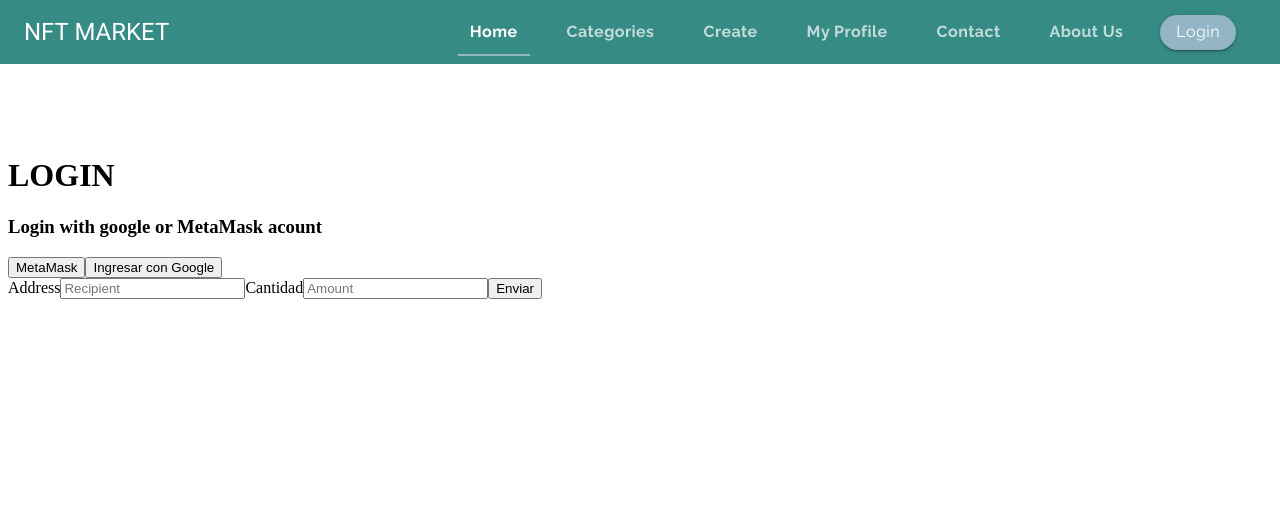
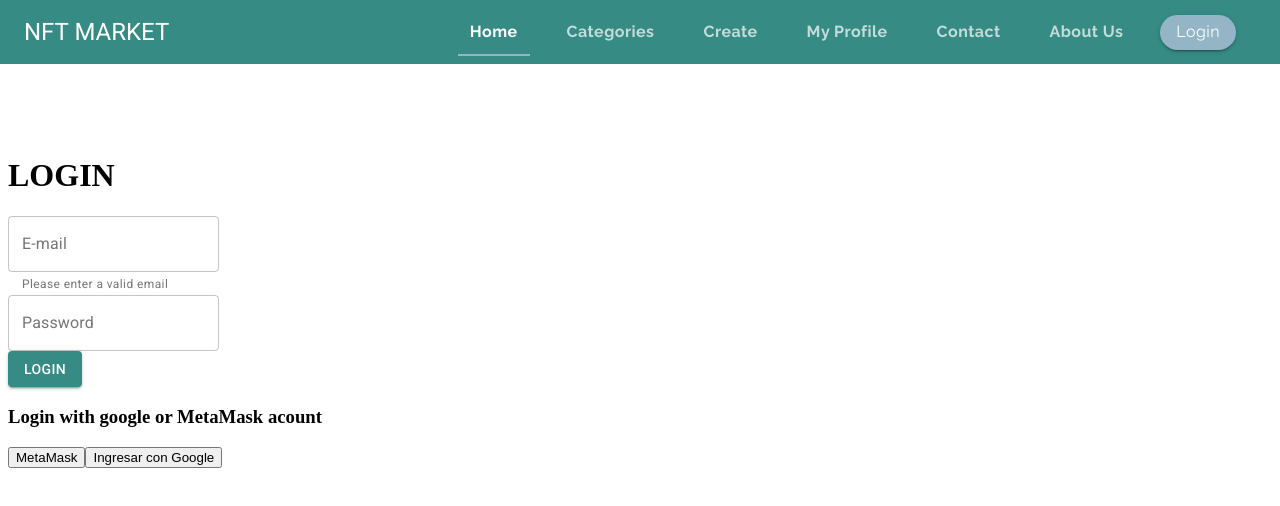
Before and after one commit to hbonavota/Project_NFTs-ECOMMERCE, a React (Create React App) app in the folder frontend/: page /login in a window 1280 px wide. Shown: the top 506 px of the page. Built offline with nearby package versions, Linux system fonts and the light colour scheme.

Commit message:
validaciones formulario login

```diff
--- a/frontend/src/components/Login/Login.jsx
+++ b/frontend/src/components/Login/Login.jsx
@@ -1,81 +1,106 @@
-import NavBar from '../NavBar/NavBar';
-import './Login.module.css';
-import { useDispatch } from 'react-redux';
+import NavBar from '../NavBar/NavBar'
+import './Login.module.css'
+import { useDispatch } from 'react-redux'
+import React, { useState } from 'react'
 import IsAutorize from '../../actions/IsAutorize'
-const Web3 = require('web3');
-
+import { TextField, Button } from '@material-ui/core'
+const Web3 = require('web3')
 
 export default function Login() {
+  const dispatch = useDispatch()
+  const [inputs, setInputs] = useState({ email: '', password: '' })
+  const [error, setError] = useState({ emailError: false, passError: false })
 
-
-  const dispatch = useDispatch();
-
-  const handleClick = () => {
-    dispatch(IsAutorize())
+  const validateEmail = (input) => {
+    return {
+      error: !/\S+@\S+\.\S+/.test(input),
+      message: !/\S+@\S+\.\S+/.test(input) ? 'Please enter a valid email' : '',
+    }
   }
 
+  function handleChange(e) {
+    setInputs({ ...inputs, [e.target.name]: e.target.value })
+    setError({
+      emailError: validateEmail(inputs.email).error,
+      passError: !inputs.password.length,
+    })
+  }
+  function handleSubmit(e) {
+    e.preventDefault()
+    // despachar una accion que envie el objeto inputs al back
+    setInputs({ email: '', password: '' })
+    // redirigir a donde el usuario estaba antes
+  }
+
+  //para login con google
   const connect = async function () {
     if (window.ethereum) {
       await window.ethereum.request({ method: 'eth_requestAccounts' })
-      const web3 = new Web3(window.ethereum);
-      let accounts = await web3.eth.getAccounts();
-      console.log(accounts[0])
-
+      const web3 = new Web3(window.ethereum)
     } else {
-      alert(" Please Install Metamask")
-      window.open("https://chrome.google.com/webstore/detail/metamask/nkbihfbeogaeaoehlefnkodbefgpgknn", '_blank');
+      alert(' Please Install Metamask')
+      window.open(
+        'https://chrome.google.com/webstore/detail/metamask/nkbihfbeogaeaoehlefnkodbefgpgknn',
+        '_blank'
+      )
       /* window.location.href = "https://chrome.google.com/webstore/detail/metamask/nkbihfbeogaeaoehlefnkodbefgpgknn"; */
     }
   }
 
-  const send = function (e) {
-    e.preventDefault();
-    console.log("Envio dinero")
-  }
+  return (
+    <div className='App'>
+      <NavBar />
+      <header className='App-header'>
+        <h1>LOGIN</h1>
+        <form action='' noValidate autoComplete='off' onSubmit={handleSubmit}>
+          <div>
+            <TextField
+              onChange={(e) => handleChange(e)}
+              error={error.emailError}
+              id='email'
+              name='email'
+              label='E-mail'
+              value={inputs.email}
+              variant='outlined'
+              helperText={validateEmail(inputs.email)?.message}
+            />
+          </div>
+          <div>
+            <TextField
+              onChange={(e) => handleChange(e)}
+              id='password'
+              name='password'
+              label='Password'
+              value={inputs.password}
+              variant='outlined'
+              type='password'
+            />
+          </div>
+          <div>
+            <Button
+              variant='contained'
+              color='primary'
+              disabled={!error.emailError && !error.passError ? false : true}
+            >
+              Login
+            </Button>
+          </div>
+        </form>
 
-  // Tomar el value de ambos inputs
-  // Validar que el valor del dinero no sea negativo
-  // isAddress para ver que sea una wallet de Ethereum
-  // sendTransaction from to value gas price
-  // from = me
-  // to = recipient
-  // value = amount
-
-  return (
-    <div className="App">
-      <NavBar />
-      <header className="App-header">
-
-        <h1>
-          LOGIN
-        </h1>
-        <div className="LoginDiv">
+        <div className='LoginDiv'>
           <h3>Login with google or MetaMask acount</h3>
-          <button id="connect" onClick={connect}>
+          <button id='connect' onClick={connect}>
             MetaMask
           </button>
-          <button onClick={handleClick}>
+          <button
+            onClick={() => {
+              dispatch(IsAutorize())
+            }}
+          >
             Ingresar con Google
           </button>
         </div>
-
-
-        <div id="content">
-          <span id="account">
-          </span>
-          <form id="send" onSubmit={send}>
-            <label>Address</label>
-            <input id="recipient" type="text" placeholder="Recipient" />
-
-            <label>Cantidad</label>
-            <input id="amount" type="number" placeholder="Amount" />
-            <button id="send">
-              Enviar
-            </button>
-          </form>
-        </div>
-
       </header>
     </div>
-  );
+  )
 }
```
